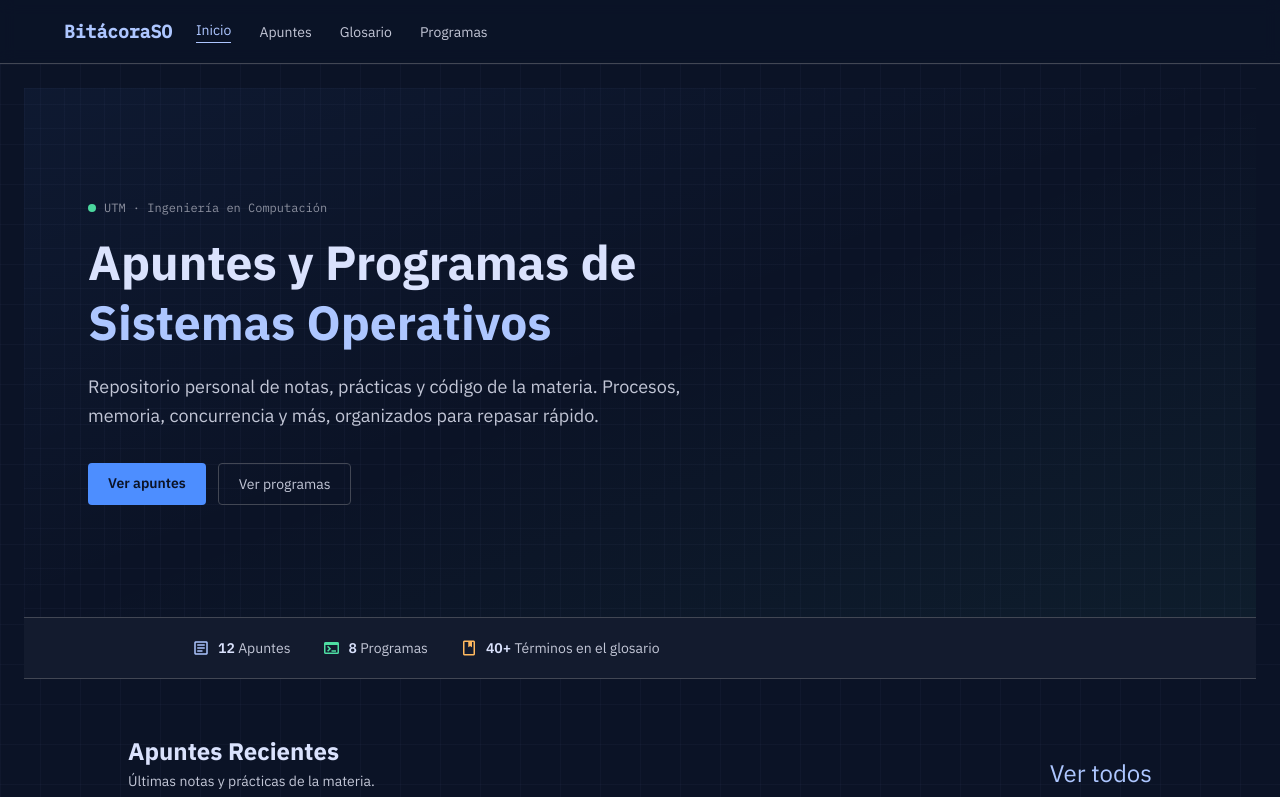
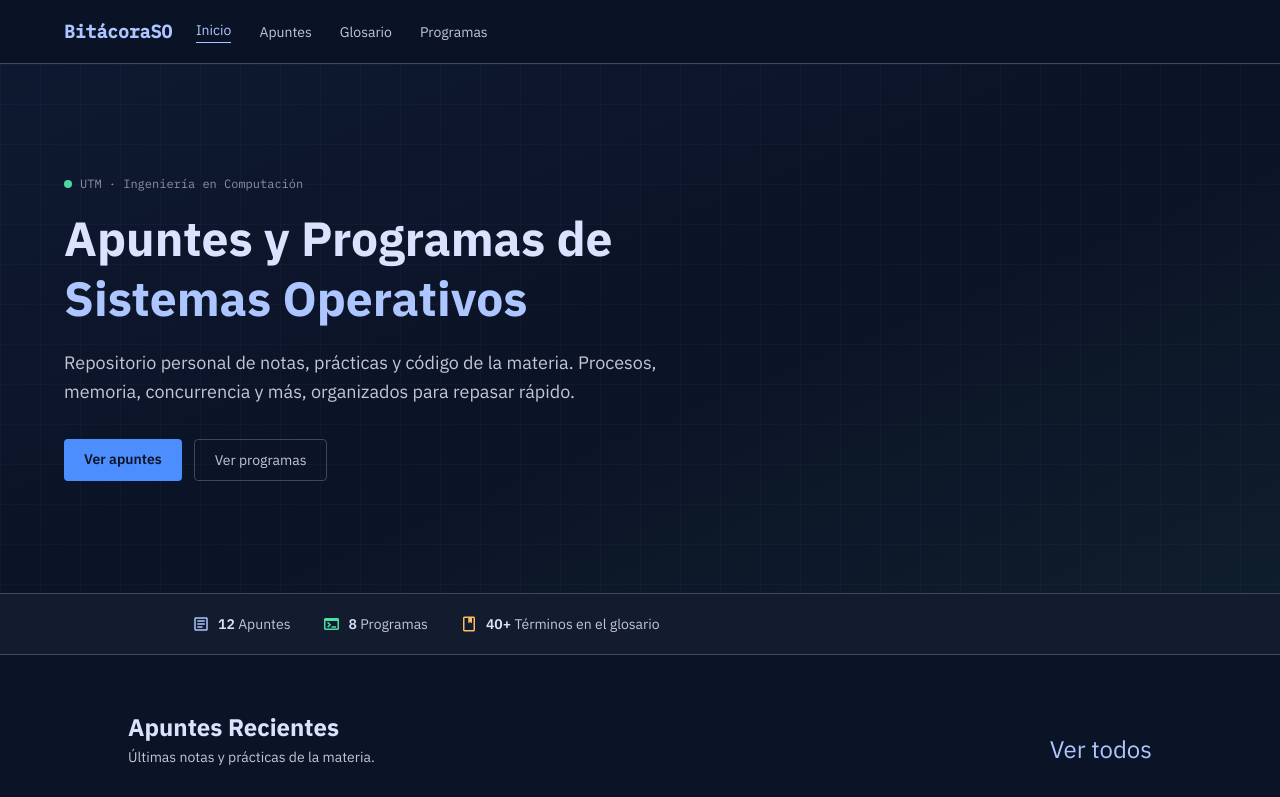
Before and after one commit to Julio-Atenco/Proyecto-SO, a Next.js app: page / in a window 1280 px wide. Shown: the top 797 px of the page. Built offline with nearby package versions, Linux system fonts and the light colour scheme.

Commit message:
cambios locales

```diff
--- a/app/globals.css
+++ b/app/globals.css
@@ -1,13 +1,8 @@
-/* ─── @import primero (regla CSS: deben ir antes de todo) ── */
-@import url("https://fonts.googleapis.com/css2?family=IBM+Plex+Sans:wght@400;500;600;700&family=IBM+Plex+Mono:wght@400;500&display=swap");
-@import url("https://fonts.googleapis.com/css2?family=Material+Symbols+Outlined:opsz,wght,FILL,GRAD@20..48,100..700,0..1,-50..200&display=block");
-
 /* ─── Tailwind v4 ───────────────────────────────────────── */
 @import "tailwindcss";
 
-/* ─── Tema personalizado (v4: todo en @theme) ───────────── */
+/* ─── Tema personalizado ────────────────────────────────── */
 @theme {
-  /* Colores */
   --color-bg:        #0b1326;
   --color-surface:   #0b1326;
   --color-surf-low:  #131b2e;
@@ -24,11 +19,9 @@
   --color-tertiary:  #ffb95f;
   --color-danger:    #ffb4ab;
 
-  /* Tipografía */
   --font-sans: "IBM Plex Sans", sans-serif;
   --font-mono: "IBM Plex Mono", monospace;
 
-  /* Animaciones */
   --animate-fade-up-1: fadeUp 0.5s 0.10s ease both;
   --animate-fade-up-2: fadeUp 0.5s 0.25s ease both;
   --animate-fade-up-3: fadeUp 0.5s 0.40s ease both;
@@ -40,7 +33,7 @@
   to   { opacity: 1; transform: translateY(0); }
 }
 
-/* ─── Base global ───────────────────────────────────────── */
+/* ─── Base ──────────────────────────────────────────────── */
 :root { color-scheme: dark; }
 html  { scroll-behavior: smooth; }
 
@@ -62,19 +55,12 @@ pre, code { font-family: var(--font-mono); }
 /* ─── Material Symbols ──────────────────────────────────── */
 .material-symbols-outlined {
   font-family: "Material Symbols Outlined";
-  font-weight: normal;
-  font-style: normal;
+  font-variation-settings: "FILL" 0, "wght" 400, "GRAD" 0, "opsz" 24;
   line-height: 1;
-  letter-spacing: normal;
-  text-transform: none;
   display: inline-block;
-  white-space: nowrap;
-  word-wrap: normal;
-  direction: ltr;
   vertical-align: middle;
-  -webkit-font-feature-settings: "liga";
-  -webkit-font-smoothing: antialiased;
-  font-variation-settings: "FILL" 0, "wght" 400, "GRAD" 0, "opsz" 24;
+  /* Evita que se muestre el texto mientras carga la fuente */
+  font-size: inherit;
 }
 
 /* ─── Grid background ───────────────────────────────────── */
--- a/app/layout.tsx
+++ b/app/layout.tsx
@@ -1,22 +1,42 @@
-// app/layout.tsx
-import React from "react";
+import type { Metadata } from "next";
 import "./globals.css";
-import Nav from "@/components/Nav";   // importa tu nuevo navbar
-import Footer from "@/components/Footer"; // si quieres mantener el footer
+import Nav from "@/components/Nav";
+import Footer from "@/components/Footer";
 
-export default function RootLayout({ children }: { children: React.ReactNode }) {
+export const metadata: Metadata = {
+  title: "BitácoraSO — Sistemas Operativos",
+  description:
+    "Repositorio personal de apuntes, prácticas y código de la materia Sistemas Operativos — UTM.",
+  icons: { icon: "/favicon.ico" },
+};
+
+export default function RootLayout({
+  children,
+}: {
+  children: React.ReactNode;
+}) {
   return (
-    <html lang="es">
-      <body className="flex flex-col min-h-screen bg-[var(--color-bg)] text-[var(--color-text-base)] font-sans">
-        {/* Navbar superior */}
+    <html lang="es" className="dark">
+      <head>
+        {/* Preconectar a Google Fonts para mejor rendimiento */}
+        <link rel="preconnect" href="https://fonts.googleapis.com" />
+        <link rel="preconnect" href="https://fonts.gstatic.com" crossOrigin="anonymous" />
+
+        {/* IBM Plex Sans + Mono */}
+        <link
+          href="https://fonts.googleapis.com/css2?family=IBM+Plex+Mono:wght@400;500&family=IBM+Plex+Sans:wght@400;500;600;700&display=swap"
+          rel="stylesheet"
+        />
+
+        {/* Material Symbols Outlined — fuente de íconos */}
+        <link
+          href="https://fonts.googleapis.com/css2?family=Material+Symbols+Outlined:opsz,wght,FILL,GRAD@20..48,100..700,0..1,-50..200"
+          rel="stylesheet"
+        />
+      </head>
+      <body className="bg-bg text-text-base selection:bg-primary-c/30 selection:text-primary min-h-screen flex flex-col">
         <Nav />
-
-        {/* Contenido principal */}
-        <main className="flex-1 p-6 grid-bg">
-          {children}
-        </main>
-
-        {/* Footer opcional */}
+        <main className="flex-1">{children}</main>
         <Footer />
       </body>
     </html>
```
Also changed, not shown: 1 other file (tests, documents, lock files or other folders).
